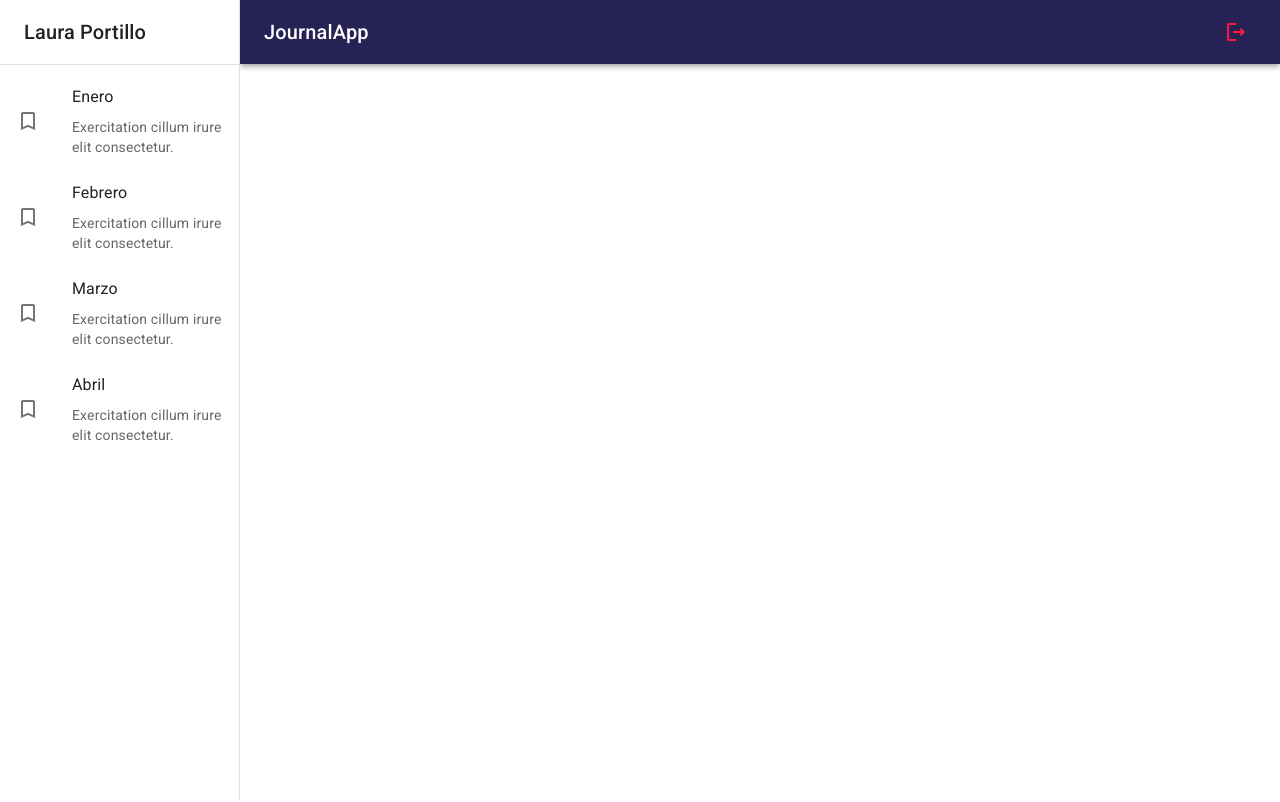
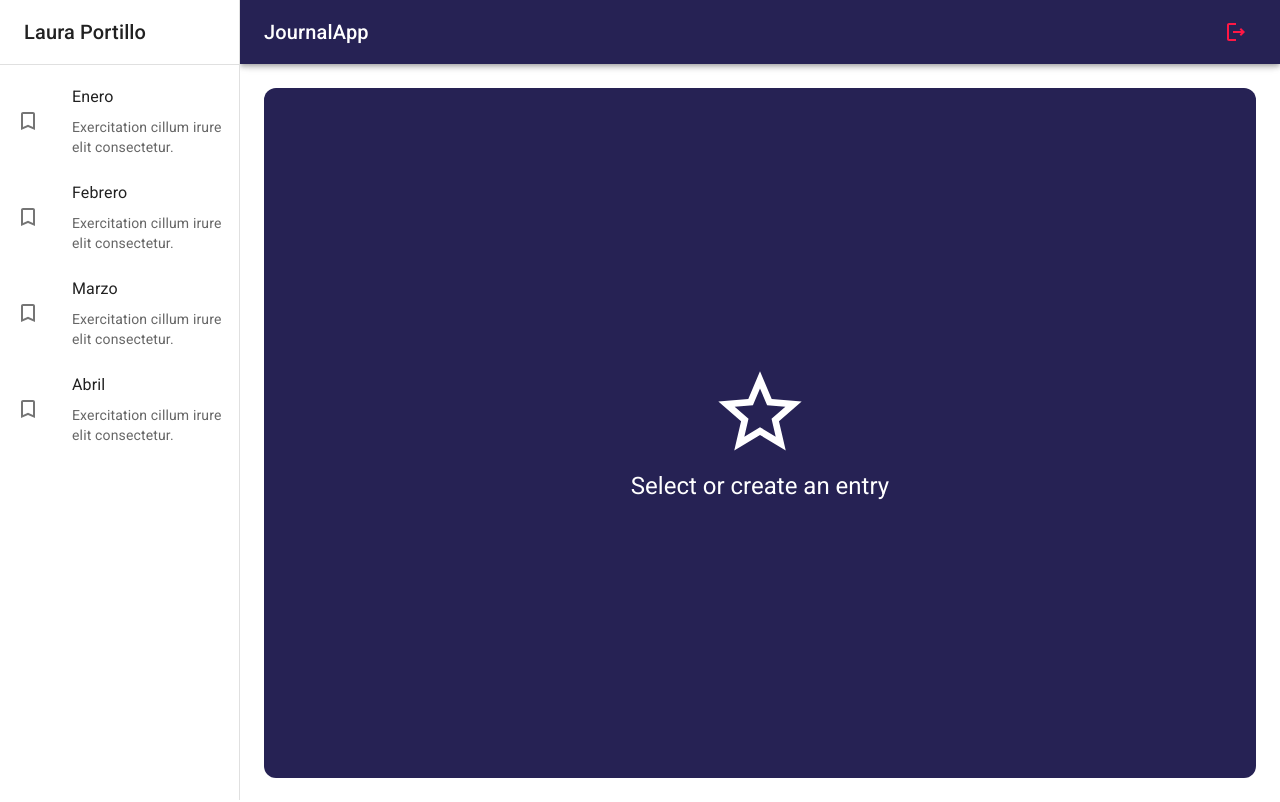
Before and after one commit to lauraportillo/journal-app, a React (Vite) app: page / in a window 1280 px wide. Built offline with nearby package versions, Linux system fonts and the light colour scheme.

Commit message:
add NothingSelectedView

```diff
--- a/src/journal/layout/JournalLayout.jsx
+++ b/src/journal/layout/JournalLayout.jsx
@@ -1,3 +1,4 @@
+import { Toolbar } from '@mui/material';
 import { Box } from '@mui/system';
 import { NavBar, SideBar } from '../components';
 
@@ -11,7 +12,7 @@
       <SideBar drawerWidth={drawerWidth} />
 
       <Box component="main" sx={{ flexGrow: 1, p: 3 }}>
-        {/* Toolbar */}
+        <Toolbar />
         {children}
       </Box>
     </Box>
--- a/src/journal/pages/JournalPage.jsx
+++ b/src/journal/pages/JournalPage.jsx
@@ -1,12 +1,11 @@
-import { MailOutline } from '@mui/icons-material';
-import { Typography } from '@mui/material';
 import { JournalLayout } from '../layout/JournalLayout';
+import { NothingSelectedView } from '../views';
 
 export const JournalPage = () => {
   return (
     <>
       <JournalLayout>
-        <Typography>Excepteur deserunt duis eiusmod magna irure nostrud occaecat quis.</Typography>
+        <NothingSelectedView />
       </JournalLayout>
     </>
   );
--- /dev/null
+++ b/src/journal/views/NothingSelectedView.jsx
@@ -0,0 +1,24 @@
+import { Grid, Typography } from '@mui/material';
+import { StarOutline } from '@mui/icons-material';
+
+export const NothingSelectedView = () => {
+  return (
+    <Grid
+      container
+      spacing={0}
+      direction="column"
+      alignItems="center"
+      justifyContent="center"
+      sx={{ minHeight: 'calc(100vh - 110px)', backgroundColor: 'primary.main', borderRadius: 3 }}
+    >
+      <Grid item xs={12}>
+        <StarOutline sx={{ fontSize: 100, color: 'white' }} />
+      </Grid>
+      <Grid item xs={12}>
+        <Typography color="white" variant="h5">
+          Select or create an entry
+        </Typography>
+      </Grid>
+    </Grid>
+  );
+};
--- /dev/null
+++ b/src/journal/views/index.js
@@ -0,0 +1 @@
+export * from './NothingSelectedView';
```
